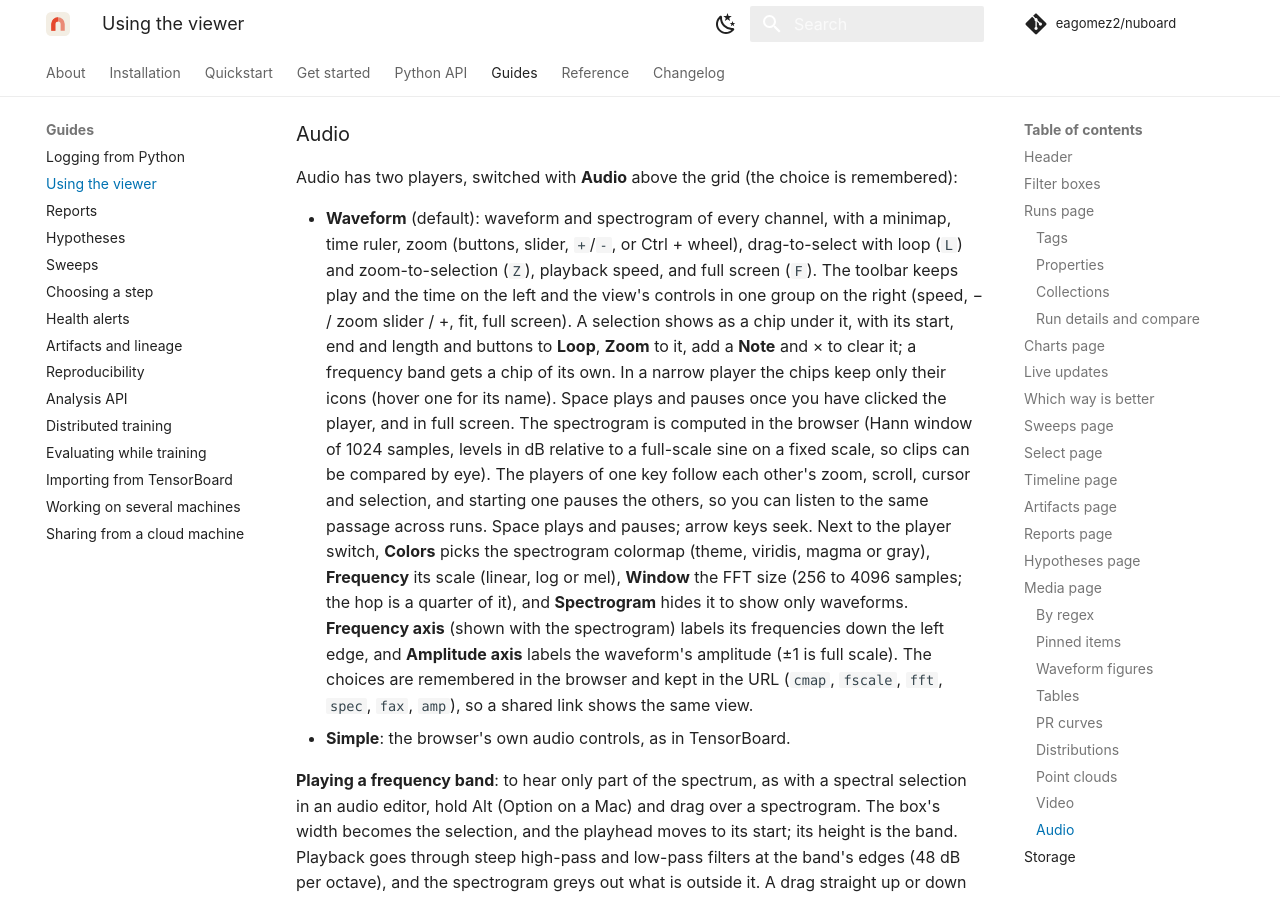
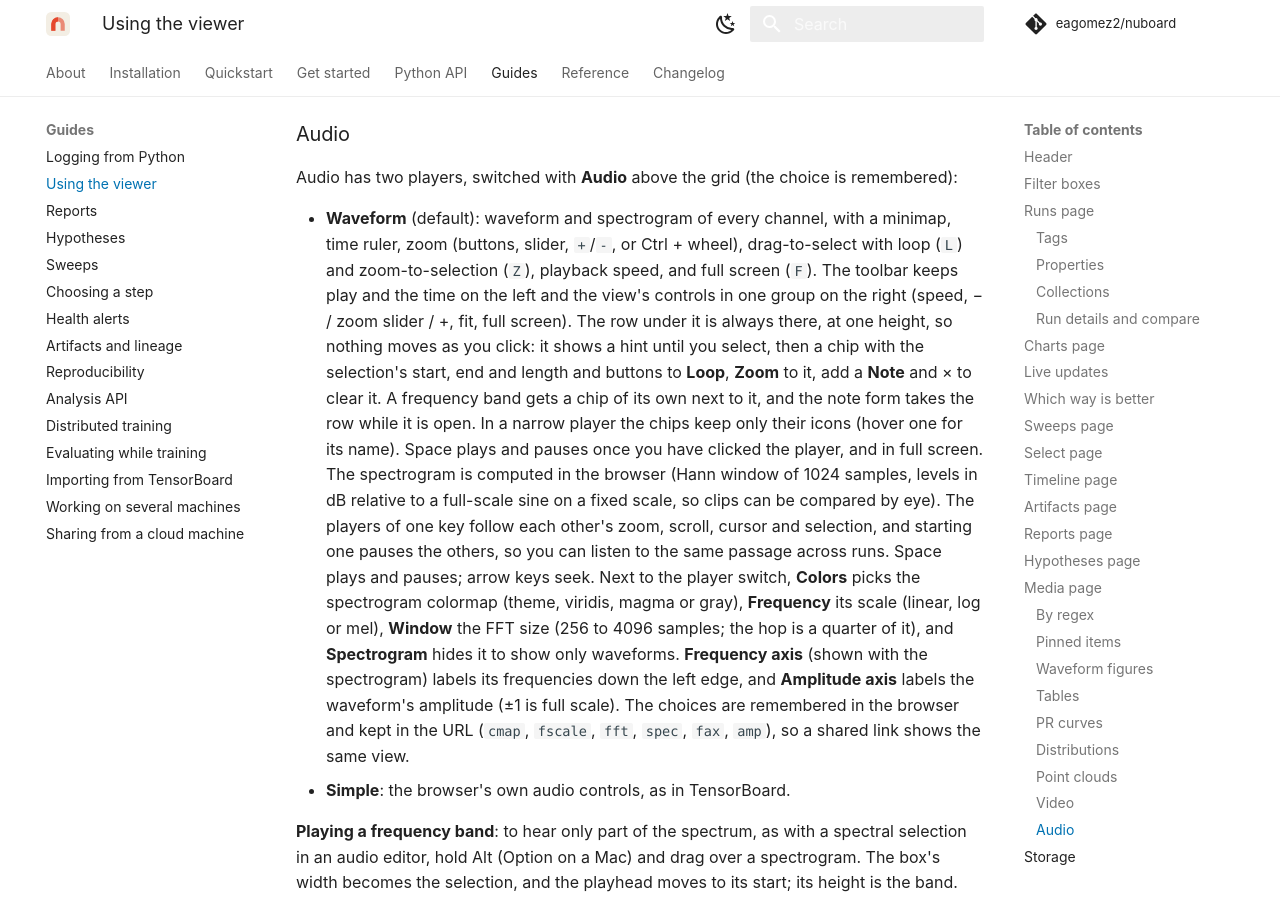
Before and after one commit to eagomez2/nuboard, an MkDocs documentation site: the page built from docs/guide/viewer.md, in a window 1280 px wide and 900 px high, scrolled down 18622 px. Built offline with MkDocs 1.6.1 and Material for MkDocs 9.7.7, drawn with Linux system fonts in a browser that asks for light colours; comment, search, counter and statistics services are not loaded; some of the changed text lies outside the part shown.

Commit message:
Audio toolbar: a fixed-height row under it for the chips, a hint and the note form

```diff
--- a/docs/guide/viewer.md
+++ b/docs/guide/viewer.md
@@ -667,7 +667,8 @@ samples show when zoomed in. Hovering shows the time, sample index and exact
 values, and the label of each region track logged with the figure (drawn in
 lanes under the plot, a row per class where classes overlap). Drag to select a
 section, then loop it, zoom to it or add a **Note** from the chip that shows
-under the toolbar, as in the audio player; notes show in a lane above
+in the row under the toolbar (always there, so the plot never moves), as in
+the audio player; notes show in a lane above
 the plot and are saved like audio notes. − / + / fit, Ctrl/⌘ + wheel and
 double-click zoom, Shift + wheel scrolls, and the overview below the plot moves
 the view. The full screen button (last in the toolbar) spreads the figure over the
@@ -764,9 +765,12 @@ remembered):
   drag-to-select with loop (`L`) and zoom-to-selection (`Z`), playback speed,
   and full screen (`F`). The toolbar keeps play and the time on the left and
   the view's controls in one group on the right (speed, − / zoom slider / +,
-  fit, full screen). A selection shows as a chip under it, with its start, end
-  and length and buttons to **Loop**, **Zoom** to it, add a **Note** and ×
-  to clear it; a frequency band gets a chip of its own. In a narrow player
+  fit, full screen). The row under it is always there, at one height, so
+  nothing moves as you click: it shows a hint until you select, then a chip
+  with the selection's start, end and length and buttons to **Loop**,
+  **Zoom** to it, add a **Note** and × to clear it. A frequency band gets a
+  chip of its own next to it, and the note form takes the row while it is
+  open. In a narrow player
   the chips keep only their icons (hover one for its name). Space plays and pauses once you have clicked the
   player, and in full screen. The spectrogram is computed in the browser (Hann
   window of 1024 samples, levels in dB relative to a full-scale sine on a
```
Also changed, not shown: docs/changelog.md (+3 -1 lines), frontend/src/audio/player.css (+29 -3 lines), frontend/src/lib/waveplot.css, 2 other files.
